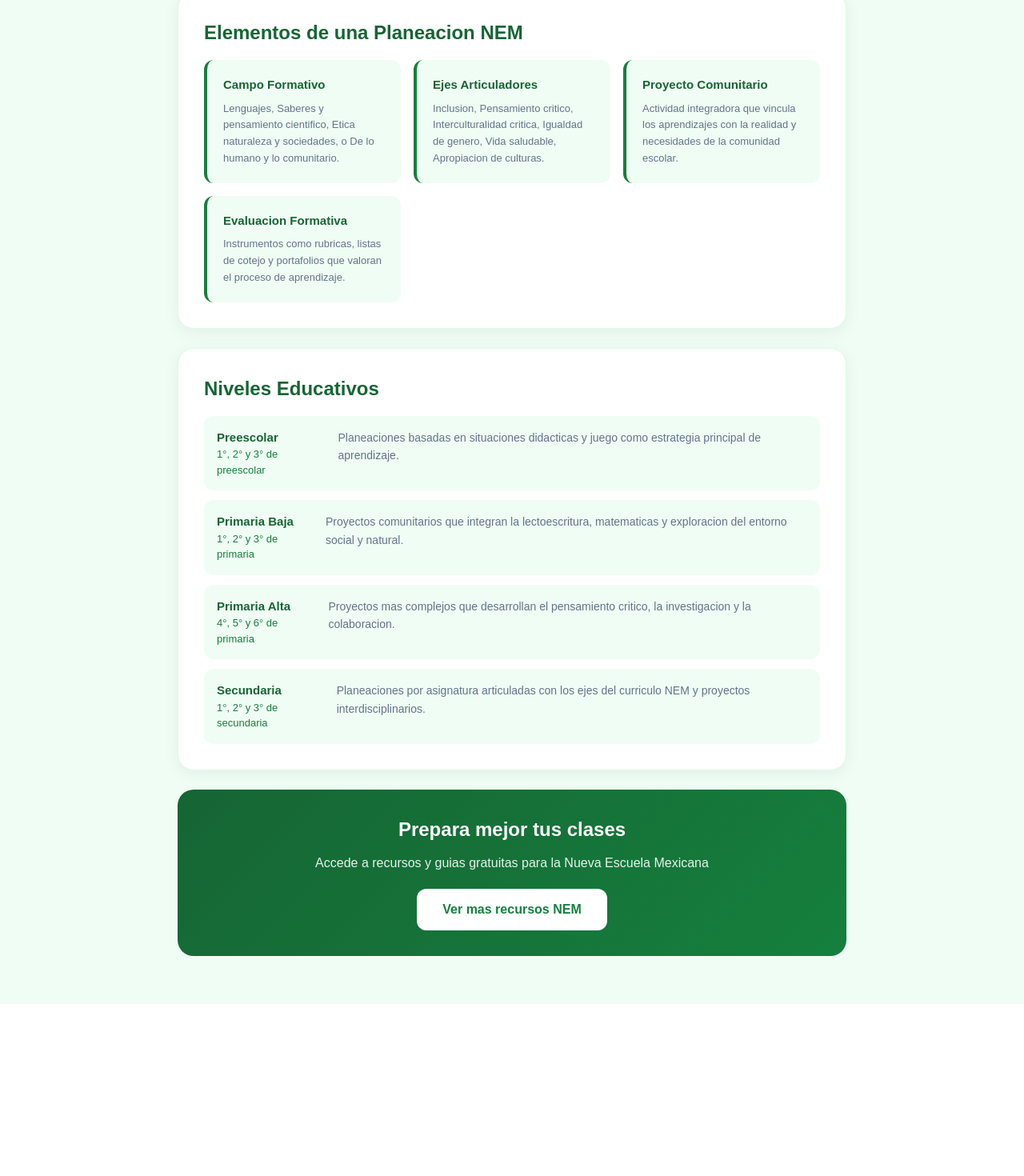
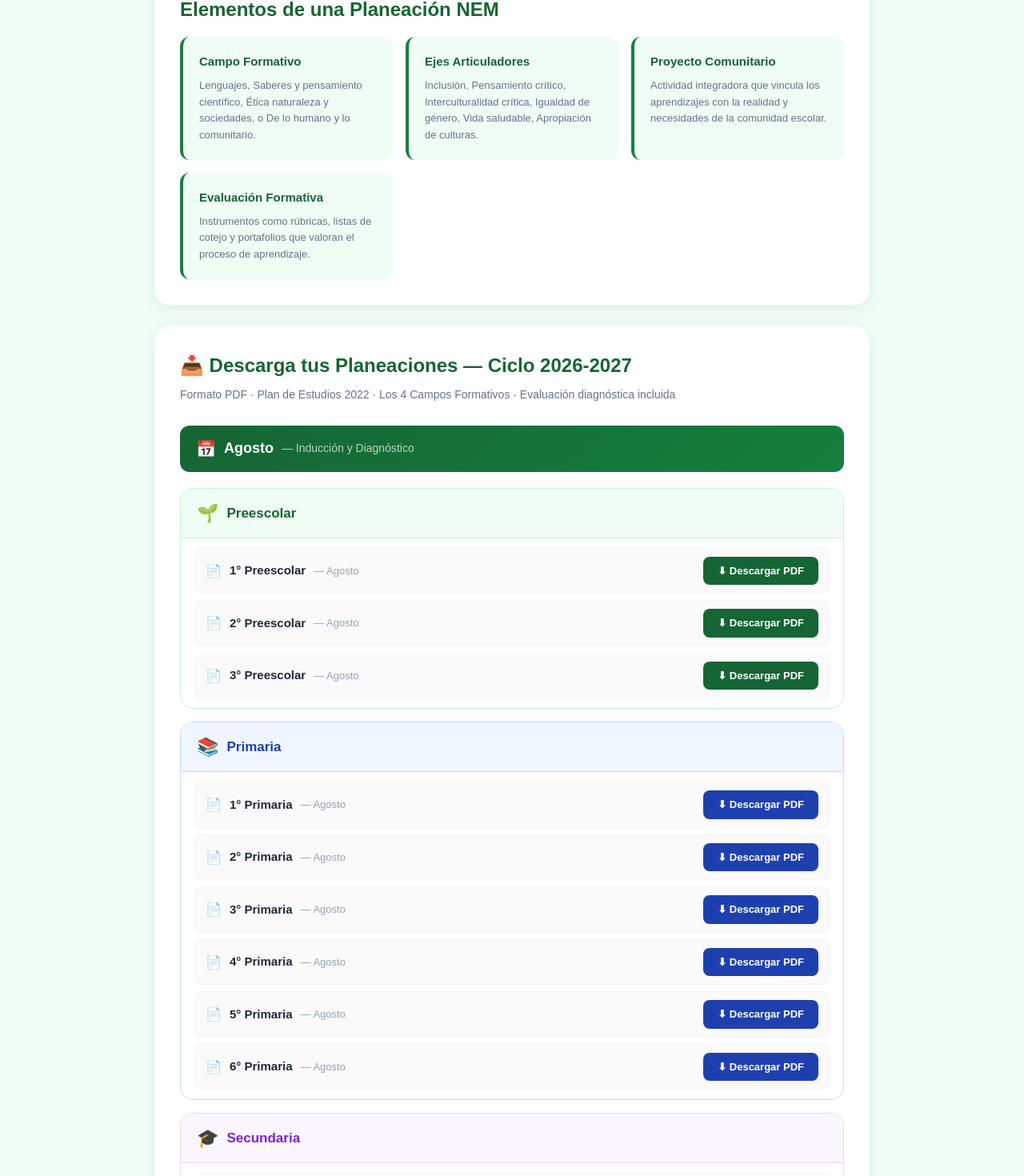
Before and after one commit to aidabereniceh-a11y/usicamm-platform, a React (Vite) app: page /planeaciones-nem in a window 1280 px wide. Shown: the part 580-2050 px from the top of the page at 80% size. Before the commit the page ends 1835 px from the top, so only its background shows below. Built offline with nearby package versions, Linux system fonts and the light colour scheme.

Commit message:
Actualiza PlaneacionesNem con sección de descarga por grado

```diff
--- a/src/pages/PlaneacionesNem.jsx
+++ b/src/pages/PlaneacionesNem.jsx
@@ -1,25 +1,75 @@
 export default function PlaneacionesNem() {
+
+  const meses = ["Agosto"];
+
+  const niveles = [
+    {
+      nivel: "Preescolar",
+      icono: "🌱",
+      color: "#166534",
+      fondo: "#f0fdf4",
+      borde: "#bbf7d0",
+      grados: [
+        { grado: "1° Preescolar", archivo: "Planeacion_Agosto_Preescolar_1.pdf" },
+        { grado: "2° Preescolar", archivo: "Planeacion_Agosto_Preescolar_2.pdf" },
+        { grado: "3° Preescolar", archivo: "Planeacion_Agosto_Preescolar_3.pdf" },
+      ],
+    },
+    {
+      nivel: "Primaria",
+      icono: "📚",
+      color: "#1e40af",
+      fondo: "#eff6ff",
+      borde: "#bfdbfe",
+      grados: [
+        { grado: "1° Primaria", archivo: "Planeacion_Agosto_Primaria_1.pdf" },
+        { grado: "2° Primaria", archivo: "Planeacion_Agosto_Primaria_2.pdf" },
+        { grado: "3° Primaria", archivo: "Planeacion_Agosto_Primaria_3.pdf" },
+        { grado: "4° Primaria", archivo: "Planeacion_Agosto_Primaria_4.pdf" },
+        { grado: "5° Primaria", archivo: "Planeacion_Agosto_Primaria_5.pdf" },
+        { grado: "6° Primaria", archivo: "Planeacion_Agosto_Primaria_6.pdf" },
+      ],
+    },
+    {
+      nivel: "Secundaria",
+      icono: "🎓",
+      color: "#7e22ce",
+      fondo: "#faf5ff",
+      borde: "#e9d5ff",
+      grados: [
+        { grado: "1° Secundaria", archivo: "Planeacion_Agosto_Secundaria_1.pdf" },
+        { grado: "2° Secundaria", archivo: "Planeacion_Agosto_Secundaria_2.pdf" },
+        { grado: "3° Secundaria", archivo: "Planeacion_Agosto_Secundaria_3.pdf" },
+      ],
+    },
+  ];
+
   return (
     <div style={{ fontFamily: "Arial, sans-serif", backgroundColor: "#f0fdf4", minHeight: "100vh" }}>
       <div style={{ background: "linear-gradient(135deg, #166534, #15803d)", padding: "60px 32px", color: "white", textAlign: "center" }}>
         <h1 style={{ fontSize: "42px", fontWeight: "800", margin: "0 0 16px 0" }}>Planeaciones NEM</h1>
-        <p style={{ fontSize: "18px", opacity: 0.9, maxWidth: "600px", margin: "0 auto" }}>Planeaciones didacticas basadas en la Nueva Escuela Mexicana para docentes de educacion basica</p>
+        <p style={{ fontSize: "18px", opacity: 0.9, maxWidth: "600px", margin: "0 auto" }}>
+          Planeaciones didácticas basadas en la Nueva Escuela Mexicana para docentes de educación básica
+        </p>
       </div>
-      <div style={{ maxWidth: "900px", margin: "0 auto", padding: "60px 32px" }}>
+
+      <div style={{ maxWidth: "960px", margin: "0 auto", padding: "60px 32px" }}>
 
         <div style={{ background: "white", borderRadius: "20px", padding: "32px", marginBottom: "24px", boxShadow: "0 4px 20px rgba(0,0,0,0.06)", border: "1px solid #dcfce7" }}>
-          <h2 style={{ color: "#166534", fontSize: "24px", fontWeight: "700", marginBottom: "16px" }}>Que son las Planeaciones NEM?</h2>
-          <p style={{ color: "#475569", lineHeight: 1.8, fontSize: "16px" }}>Las planeaciones didacticas de la Nueva Escuela Mexicana son instrumentos de planificacion que orientan el trabajo docente a partir de los nuevos programas de estudio 2022. Se basan en el enfoque por proyectos comunitarios, campos formativos y ejes articuladores, poniendo al centro el bienestar integral de los estudiantes.</p>
+          <h2 style={{ color: "#166534", fontSize: "24px", fontWeight: "700", marginBottom: "16px" }}>¿Qué son las Planeaciones NEM?</h2>
+          <p style={{ color: "#475569", lineHeight: 1.8, fontSize: "16px" }}>
+            Las planeaciones didácticas de la Nueva Escuela Mexicana son instrumentos de planificación que orientan el trabajo docente a partir de los nuevos programas de estudio 2022. Se basan en el enfoque por proyectos comunitarios, campos formativos y ejes articuladores, poniendo al centro el bienestar integral de los estudiantes.
+          </p>
         </div>
 
         <div style={{ background: "white", borderRadius: "20px", padding: "32px", marginBottom: "24px", boxShadow: "0 4px 20px rgba(0,0,0,0.06)", border: "1px solid #dcfce7" }}>
-          <h2 style={{ color: "#166534", fontSize: "24px", fontWeight: "700", marginBottom: "16px" }}>Elementos de una Planeacion NEM</h2>
+          <h2 style={{ color: "#166534", fontSize: "24px", fontWeight: "700", marginBottom: "16px" }}>Elementos de una Planeación NEM</h2>
           <div style={{ display: "grid", gridTemplateColumns: "repeat(auto-fit, minmax(200px, 1fr))", gap: "16px" }}>
             {[
-              { titulo: "Campo Formativo", desc: "Lenguajes, Saberes y pensamiento cientifico, Etica naturaleza y sociedades, o De lo humano y lo comunitario." },
-              { titulo: "Ejes Articuladores", desc: "Inclusion, Pensamiento critico, Interculturalidad critica, Igualdad de genero, Vida saludable, Apropiacion de culturas." },
+              { titulo: "Campo Formativo", desc: "Lenguajes, Saberes y pensamiento científico, Ética naturaleza y sociedades, o De lo humano y lo comunitario." },
+              { titulo: "Ejes Articuladores", desc: "Inclusión, Pensamiento crítico, Interculturalidad crítica, Igualdad de género, Vida saludable, Apropiación de culturas." },
               { titulo: "Proyecto Comunitario", desc: "Actividad integradora que vincula los aprendizajes con la realidad y necesidades de la comunidad escolar." },
-              { titulo: "Evaluacion Formativa", desc: "Instrumentos como rubricas, listas de cotejo y portafolios que valoran el proceso de aprendizaje." },
+              { titulo: "Evaluación Formativa", desc: "Instrumentos como rúbricas, listas de cotejo y portafolios que valoran el proceso de aprendizaje." },
             ].map((e) => (
               <div key={e.titulo} style={{ background: "#f0fdf4", borderRadius: "12px", padding: "20px", borderLeft: "4px solid #15803d" }}>
                 <h3 style={{ color: "#166534", fontSize: "15px", fontWeight: "700", marginBottom: "8px" }}>{e.titulo}</h3>
@@ -30,29 +80,49 @@ export default function PlaneacionesNem() {
         </div>
 
         <div style={{ background: "white", borderRadius: "20px", padding: "32px", marginBottom: "24px", boxShadow: "0 4px 20px rgba(0,0,0,0.06)", border: "1px solid #dcfce7" }}>
-          <h2 style={{ color: "#166534", fontSize: "24px", fontWeight: "700", marginBottom: "16px" }}>Niveles Educativos</h2>
-          <div style={{ display: "flex", flexDirection: "column", gap: "12px" }}>
-            {[
-              { nivel: "Preescolar", grados: "1°, 2° y 3° de preescolar", desc: "Planeaciones basadas en situaciones didacticas y juego como estrategia principal de aprendizaje." },
-              { nivel: "Primaria Baja", grados: "1°, 2° y 3° de primaria", desc: "Proyectos comunitarios que integran la lectoescritura, matematicas y exploracion del entorno social y natural." },
-              { nivel: "Primaria Alta", grados: "4°, 5° y 6° de primaria", desc: "Proyectos mas complejos que desarrollan el pensamiento critico, la investigacion y la colaboracion." },
-              { nivel: "Secundaria", grados: "1°, 2° y 3° de secundaria", desc: "Planeaciones por asignatura articuladas con los ejes del curriculo NEM y proyectos interdisciplinarios." },
-            ].map((n) => (
-              <div key={n.nivel} style={{ display: "flex", gap: "16px", padding: "16px", background: "#f0fdf4", borderRadius: "12px" }}>
-                <div style={{ minWidth: "120px" }}>
-                  <div style={{ color: "#166534", fontWeight: "700", fontSize: "15px" }}>{n.nivel}</div>
-                  <div style={{ color: "#15803d", fontSize: "13px" }}>{n.grados}</div>
+          <h2 style={{ color: "#166534", fontSize: "24px", fontWeight: "700", marginBottom: "8px" }}>
+            📥 Descarga tus Planeaciones — Ciclo 2026-2027
+          </h2>
+          <p style={{ color: "#64748b", fontSize: "14px", marginBottom: "28px" }}>
+            Formato PDF · Plan de Estudios 2022 · Los 4 Campos Formativos · Evaluación diagnóstica incluida
+          </p>
+          {meses.map((mes) => (
+            <div key={mes}>
+              <div style={{ background: "linear-gradient(135deg, #166534, #15803d)", borderRadius: "12px", padding: "14px 20px", marginBottom: "20px", display: "flex", alignItems: "center", gap: "10px" }}>
+                <span style={{ fontSize: "20px" }}>📅</span>
+                <span style={{ color: "white", fontWeight: "800", fontSize: "18px" }}>{mes}</span>
+                <span style={{ color: "rgba(255,255,255,0.7)", fontSize: "14px" }}>— Inducción y Diagnóstico</span>
+              </div>
+              {niveles.map((n) => (
+                <div key={n.nivel} style={{ border: `1px solid ${n.borde}`, borderRadius: "16px", marginBottom: "16px", overflow: "hidden" }}>
+                  <div style={{ background: n.fondo, padding: "14px 20px", display: "flex", alignItems: "center", gap: "10px", borderBottom: `1px solid ${n.borde}` }}>
+                    <span style={{ fontSize: "22px" }}>{n.icono}</span>
+                    <span style={{ color: n.color, fontWeight: "800", fontSize: "17px" }}>{n.nivel}</span>
+                  </div>
+                  <div style={{ padding: "12px 16px", display: "flex", flexDirection: "column", gap: "8px" }}>
+                    {n.grados.map((g) => (
+                      <div key={g.grado} style={{ display: "flex", justifyContent: "space-between", alignItems: "center", padding: "10px 14px", background: "#fafafa", borderRadius: "10px", border: "1px solid #f1f5f9" }}>
+                        <div style={{ display: "flex", alignItems: "center", gap: "10px" }}>
+                          <span style={{ fontSize: "16px" }}>📄</span>
+                          <span style={{ color: "#1e293b", fontWeight: "600", fontSize: "15px" }}>{g.grado}</span>
+                          <span style={{ color: "#94a3b8", fontSize: "13px" }}>— {mes}</span>
+                        </div>
+                        <a href={`/pdfs/planeaciones/${g.archivo}`} download style={{ background: n.color, color: "white", padding: "8px 18px", borderRadius: "8px", textDecoration: "none", fontWeight: "700", fontSize: "13px", display: "flex", alignItems: "center", gap: "6px", whiteSpace: "nowrap" }}>
+                          ⬇ Descargar PDF
+                        </a>
+                      </div>
+                    ))}
+                  </div>
                 </div>
-                <p style={{ color: "#64748b", fontSize: "14px", lineHeight: 1.6, margin: 0 }}>{n.desc}</p>
-              </div>
-            ))}
-          </div>
+              ))}
+            </div>
+          ))}
         </div>
 
         <div style={{ background: "linear-gradient(135deg, #166534, #15803d)", borderRadius: "20px", padding: "32px", textAlign: "center", color: "white" }}>
           <h2 style={{ fontSize: "24px", fontWeight: "700", margin: "0 0 12px 0" }}>Prepara mejor tus clases</h2>
-          <p style={{ opacity: 0.9, marginBottom: "20px" }}>Accede a recursos y guias gratuitas para la Nueva Escuela Mexicana</p>
-          <a href="/nueva-escuela-mexicana" style={{ background: "white", color: "#15803d", padding: "14px 32px", borderRadius: "12px", textDecoration: "none", fontWeight: "800", fontSize: "16px", display: "inline-block" }}>Ver mas recursos NEM</a>
+          <p style={{ opacity: 0.9, marginBottom: "20px" }}>Accede a recursos y guías gratuitas para la Nueva Escuela Mexicana</p>
+          <a href="/nueva-escuela-mexicana" style={{ background: "white", color: "#15803d", padding: "14px 32px", borderRadius: "12px", textDecoration: "none", fontWeight: "800", fontSize: "16px", display: "inline-block" }}>Ver más recursos NEM</a>
         </div>
 
       </div>
```
